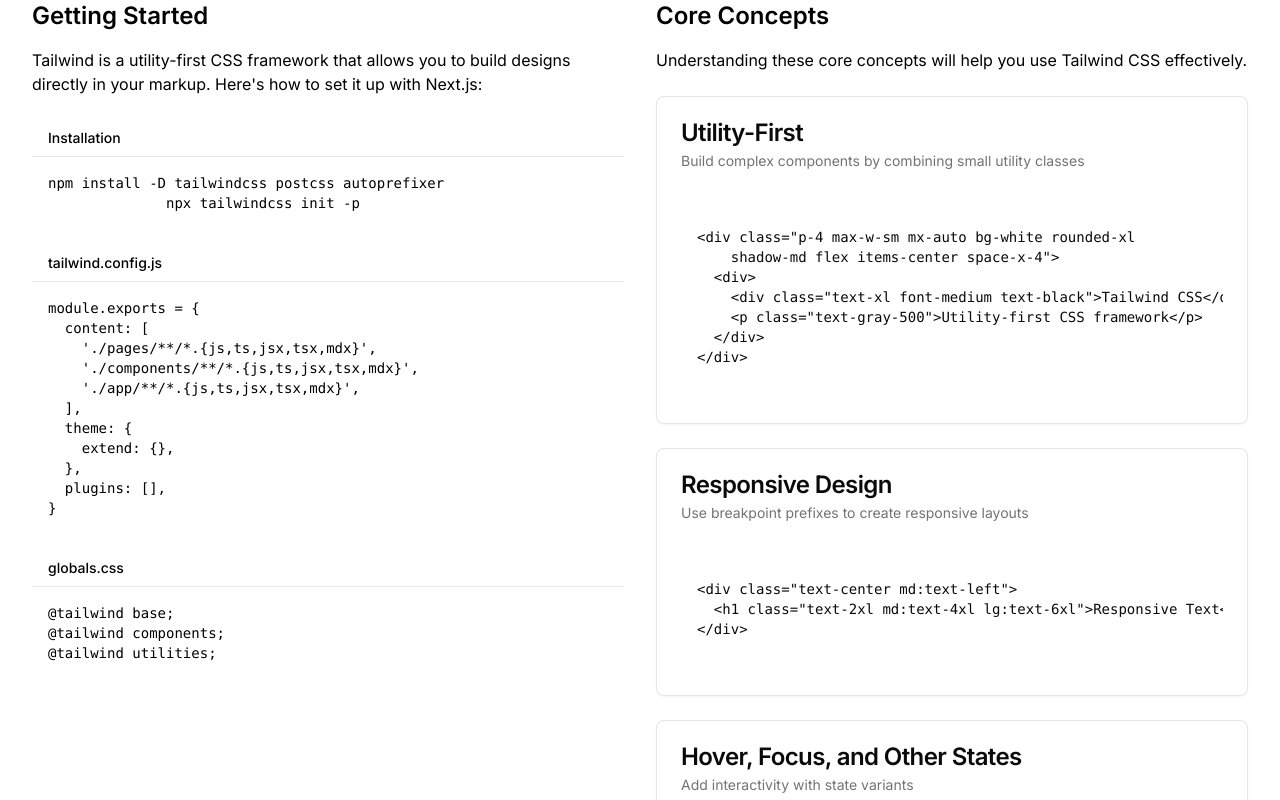
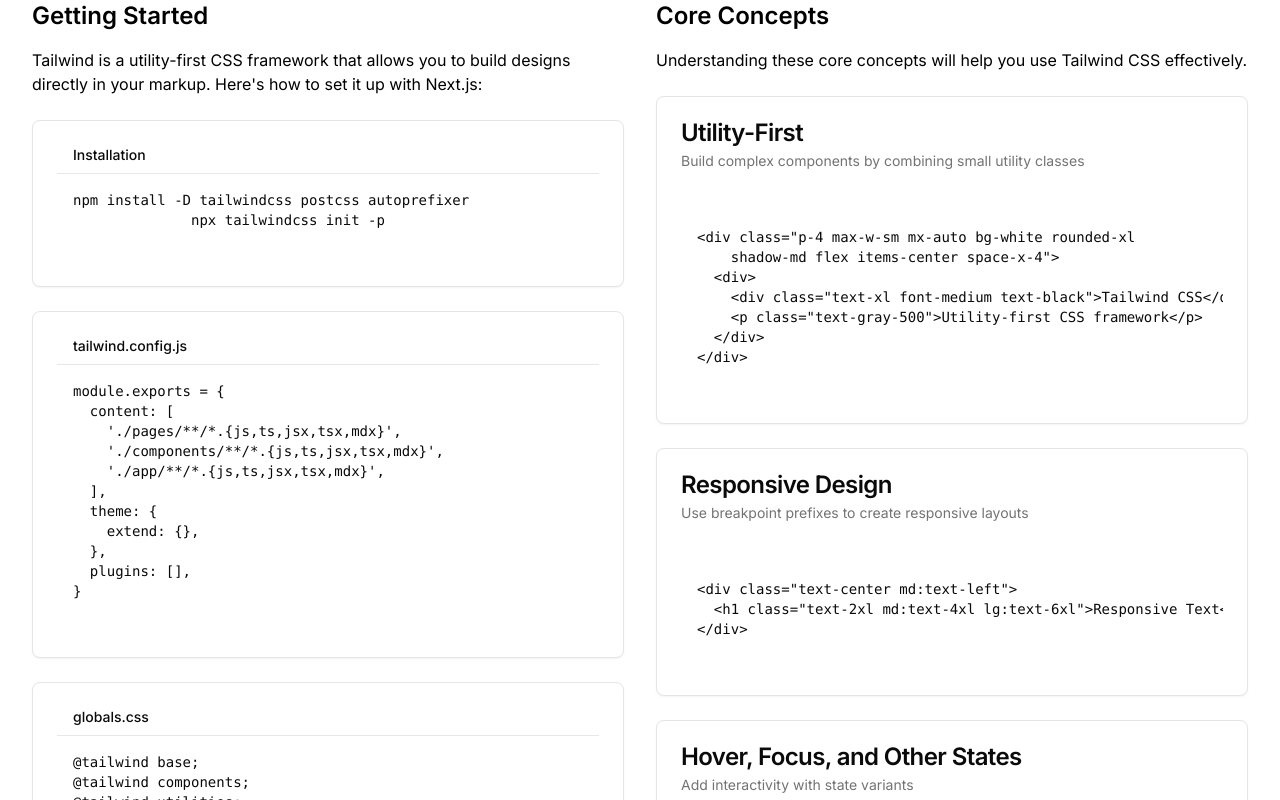
Before and after one commit to rizharafifr/tailwind-guide, a Next.js app: page / in a window 1280 px wide. Shown: the part 780-1580 px from the top of the page. Built offline with nearby package versions, Linux system fonts and the light colour scheme.

Commit message:
fix: basic section and add installation card

```diff
--- /dev/null
+++ b/src/components/Cards/InstallationCard.tsx
@@ -0,0 +1,60 @@
+import React from "react";
+import { Card, CardContent, CardDescription, CardHeader } from "../ui/card";
+import CodeBlocks from "../CodeBlocks";
+
+const InstallationCard = () => {
+  return (
+    <div className="space-y-6">
+      {/* Installation */}
+      <Card>
+        <CardContent>
+          <CodeBlocks
+            title="Installation"
+            language="bash"
+            code={`npm install -D tailwindcss postcss autoprefixer
+              npx tailwindcss init -p`}
+          />
+        </CardContent>
+      </Card>
+      {/* End Installation */}
+
+      {/* Tailwind Config */}
+      <Card>
+        <CardContent>
+          <CodeBlocks
+            title="tailwind.config.js"
+            language="javascript"
+            code={`module.exports = {
+  content: [
+    './pages/**/*.{js,ts,jsx,tsx,mdx}',
+    './components/**/*.{js,ts,jsx,tsx,mdx}',
+    './app/**/*.{js,ts,jsx,tsx,mdx}',
+  ],
+  theme: {
+    extend: {},
+  },
+  plugins: [],
+}`}
+          />
+        </CardContent>
+      </Card>
+      {/* End Tailwind Config */}
+
+      {/* Global Styles */}
+      <Card>
+        <CardContent>
+          <CodeBlocks
+            title="globals.css"
+            language="css"
+            code={`@tailwind base;
+@tailwind components;
+@tailwind utilities;`}
+          />
+        </CardContent>
+      </Card>
+      {/* End Global Styles */}
+    </div>
+  );
+};
+
+export default InstallationCard;
--- a/src/components/layouts/Section/BasicSection.tsx
+++ b/src/components/layouts/Section/BasicSection.tsx
@@ -5,6 +5,7 @@
 import CodeBlocks from "@/components/CodeBlocks";
 import ConceptCard from "@/components/Cards/ConceptCard";
 import TailwindTabs from "@/components/Tabs/TailwindTabs";
+import InstallationCard from "@/components/Cards/InstallationCard";
 
 const BasicSection = () => {
   return (
@@ -24,41 +25,7 @@
               designs directly in your markup. Here's how to set it up with
               Next.js:
             </p>
-
-            {/* Installation */}
-            <CodeBlocks
-              title="Installation"
-              language="bash"
-              code="npm install -D tailwindcss postcss autoprefixer
-              npx tailwindcss init -p"
-            />
-            {/* End Installation */}
-            {/* Tailwind Config */}
-            <CodeBlocks
-              title="tailwind.config.js"
-              language="javascript"
-              code={`module.exports = {
-  content: [
-    './pages/**/*.{js,ts,jsx,tsx,mdx}',
-    './components/**/*.{js,ts,jsx,tsx,mdx}',
-    './app/**/*.{js,ts,jsx,tsx,mdx}',
-  ],
-  theme: {
-    extend: {},
-  },
-  plugins: [],
-}`}
-            />
-            {/* End Tailwind Config */}
-            {/* Global Styles */}
-            <CodeBlocks
-              title="globals.css"
-              language="css"
-              code={`@tailwind base;
-@tailwind components;
-@tailwind utilities;`}
-            />
-            {/* End Global Styles */}
+            <InstallationCard />
           </div>
           {/* End Getting Started */}
 
```
